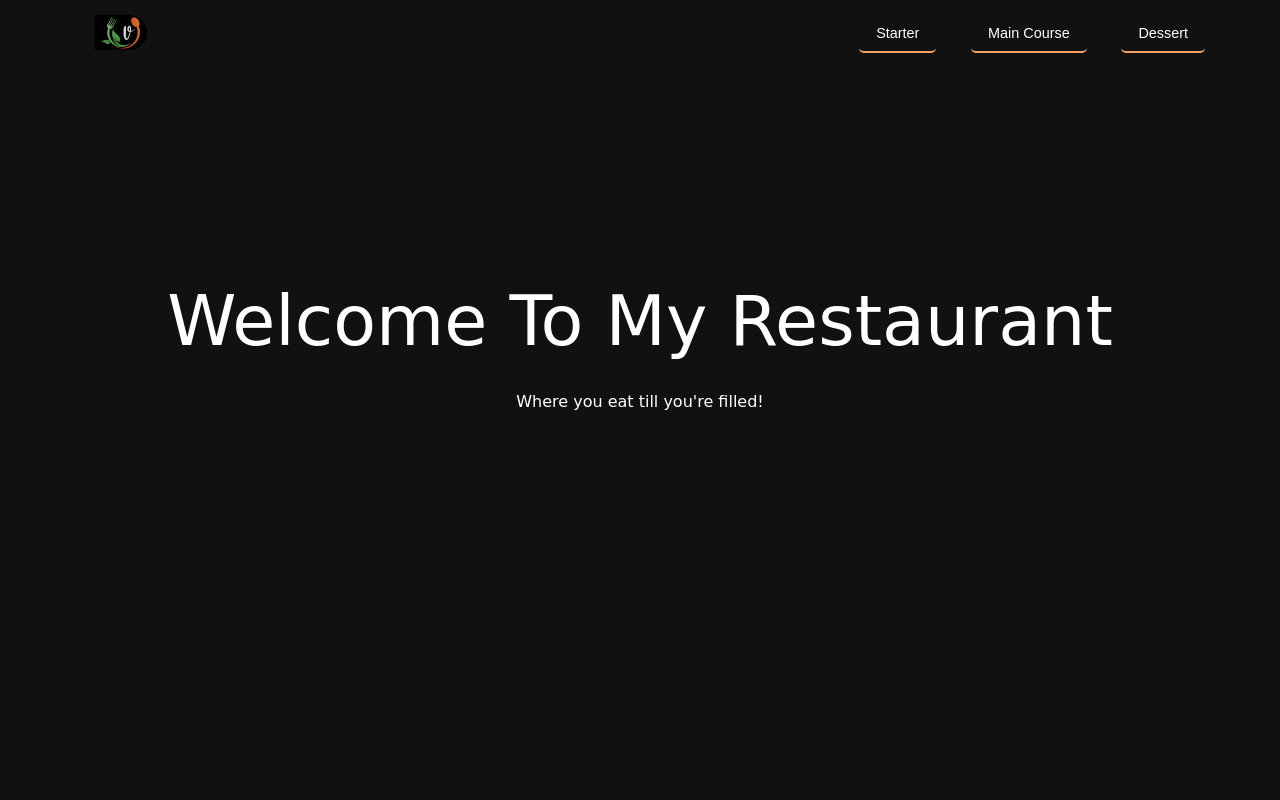
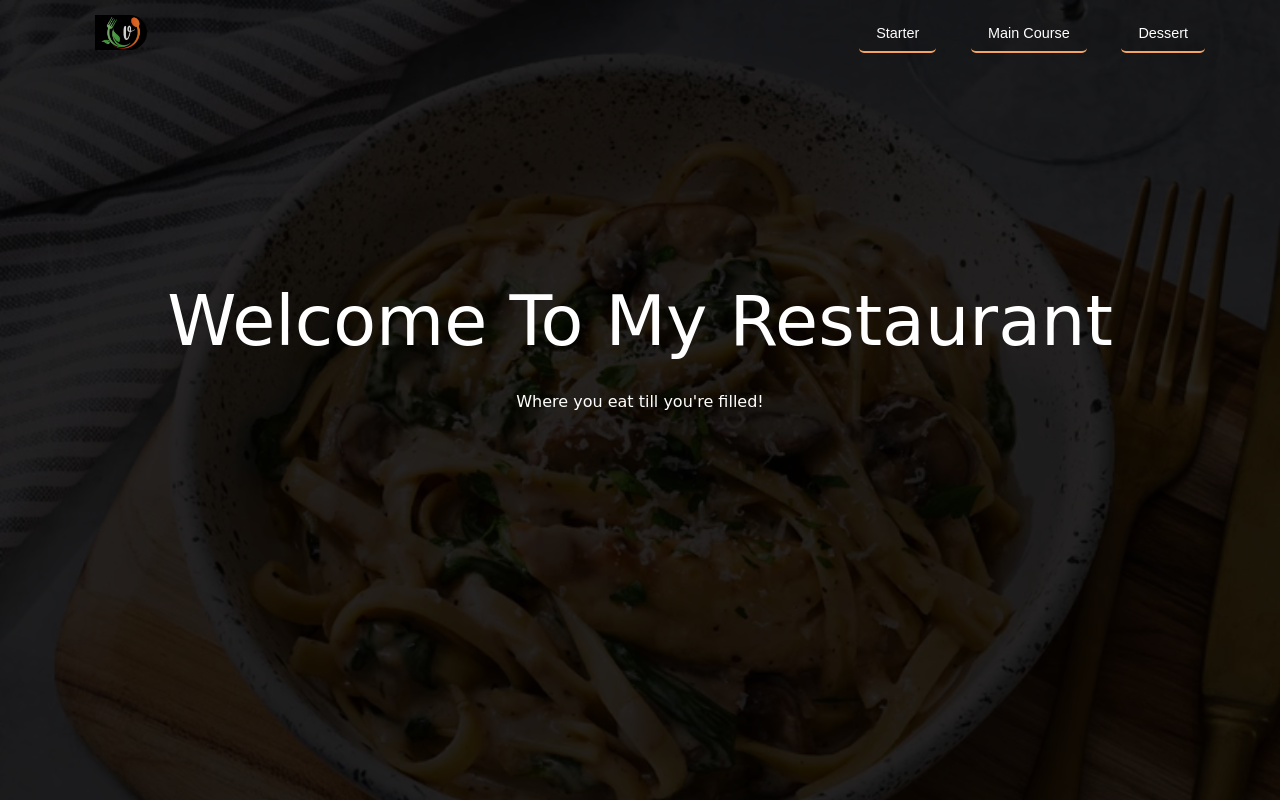
Before and after one commit to Stephanie-dev/menu-ass3, a plain HTML site: page index.html in a window 1280 px wide. Drawn offline with Linux system fonts and the light colour scheme.

Commit message:
background image fix

```diff
--- a/index.html
+++ b/index.html
@@ -7,7 +7,7 @@
     <link rel="stylesheet" href="styles.css" />
     <style>
       body{
-       background: url(.../Images/main-course-menu/chicken-masala-fettucine.webp);
+       background: url(Images/main-course-menu/chicken-masala-fettucine.webp);
        background-size: cover;
   padding: 0px 0 100px 0;
   position: absolute;
```
